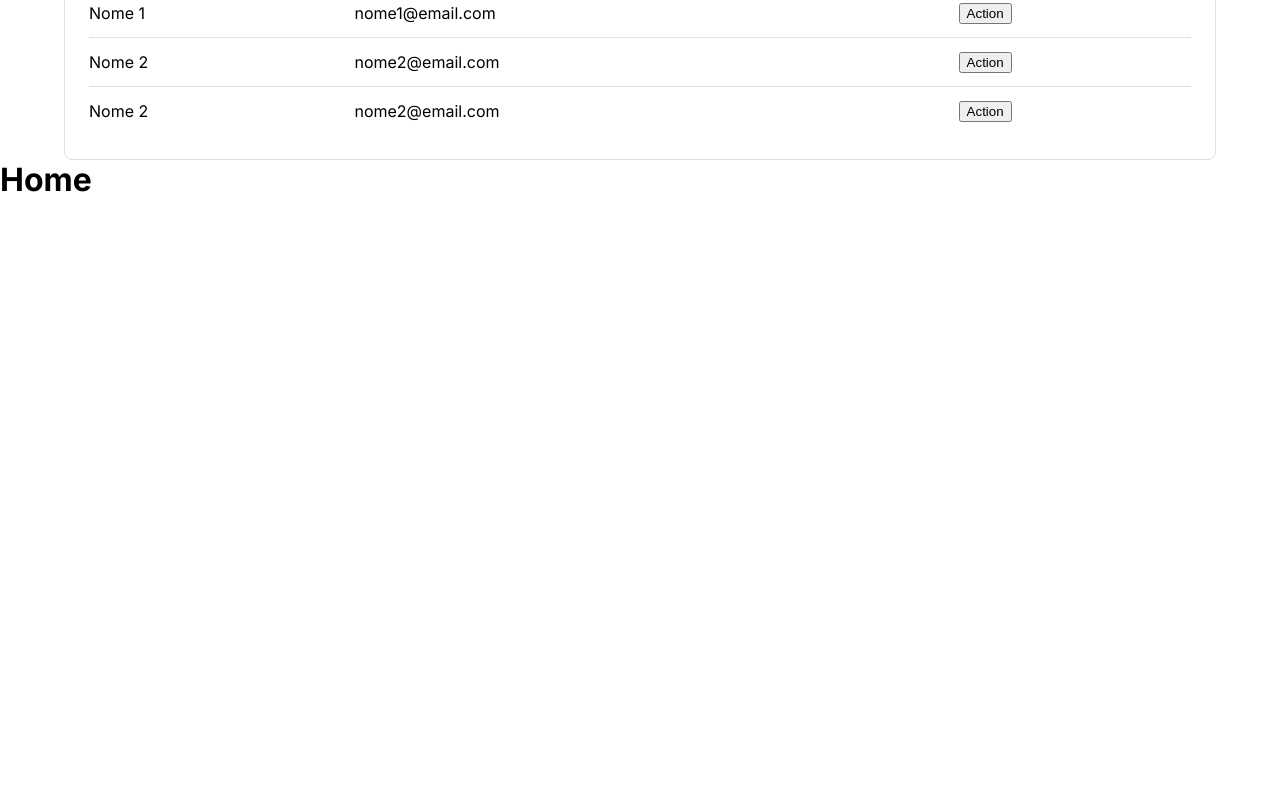
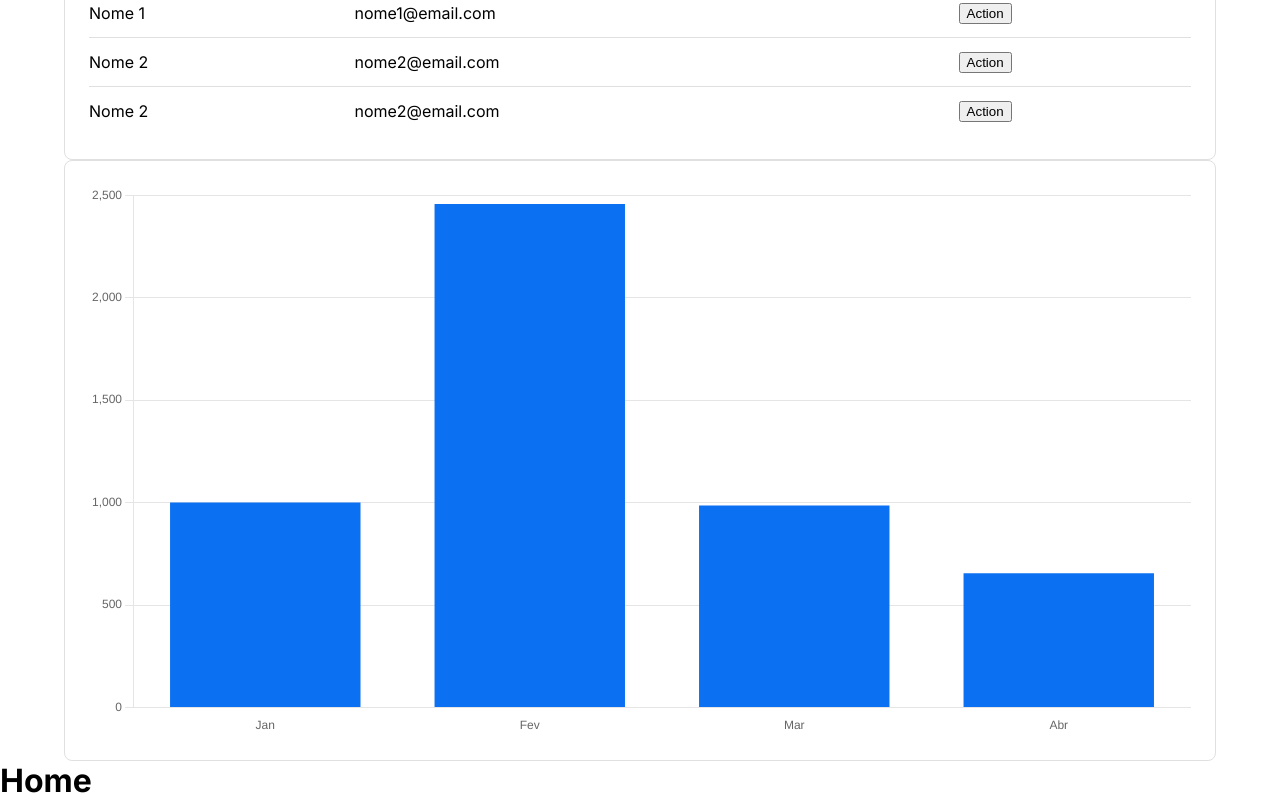
Before and after one commit to Alvaro6800/dnc-sales-dashboard-algs, a React (Vite) app: page /home in a window 1280 px wide. Shown: the part 522-1322 px from the top of the page. Before the commit the page ends 800 px from the top, so only its background shows below. Built offline with nearby package versions, Linux system fonts and the light colour scheme.

Commit message:
Feat: Chart Component

```diff
--- a/package.json
+++ b/package.json
@@ -14,7 +14,9 @@
     "@emotion/styled": "^11.14.0",
     "@mui/material": "^7.1.0",
     "@types/styled-components": "^5.1.34",
+    "chart.js": "^4.4.9",
     "react": "^19.1.0",
+    "react-chartjs-2": "^5.3.0",
     "react-dom": "^19.1.0",
     "react-router-dom": "^7.6.0",
     "styled-components": "^6.1.18"
--- /dev/null
+++ b/src/components/CustomChart.tsx
@@ -0,0 +1,83 @@
+import { useTheme } from 'styled-components'
+import {
+  Chart as ChartJS,
+  CategoryScale,
+  LinearScale,
+  BarElement,
+  PointElement,
+  LineElement,
+  Title,
+  Tooltip,
+  Legend,
+} from 'chart.js'
+import { Line } from 'react-chartjs-2'
+import { Bar } from 'react-chartjs-2'
+import type { CustomChartProps } from '@/types'
+
+ChartJS.register(
+  CategoryScale,
+  LinearScale,
+  BarElement,
+  PointElement,
+  LineElement,
+  Title,
+  Tooltip,
+  Legend
+)
+
+function CustomChart(props: CustomChartProps) {
+  const { data, labels, type } = props
+  const theme = useTheme()
+  const options = {
+    responsive: true,
+    scaleShowVerticalLines: false,
+    scales: {
+      x: {
+        border: {
+          display: false,
+        },
+        grid: {
+          display: false,
+        },
+        ticks: {
+          color: theme.typographies.subtitle,
+        },
+      },
+    },
+    y: {
+      border: {
+        display: false,
+      },
+      grid: {
+        color: theme.appDefaultStroke,
+      },
+      ticks: {
+        color: theme.typographies.subtitle,
+      },
+    },
+    plugins: {
+      legend: {
+        display: false,
+      },
+    },
+  }
+
+  const chartData = {
+    labels,
+    datasets: [
+      {
+        data: data,
+        borderColor: 'rgb(12, 112, 242)',
+        backgroundColor: 'rgba(12, 112, 242, 1)',
+      },
+    ],
+  }
+
+  return type === 'bar' ? (
+    <Bar options={options} data={chartData} />
+  ) : (
+    <Line options={options} data={chartData} />
+  )
+}
+
+export default CustomChart
--- a/src/components/index.ts
+++ b/src/components/index.ts
@@ -2,6 +2,7 @@
 export { default as FormComponent } from './FormComponent'
 export { default as Header } from './Header'
 export { default as CustomTable } from './CustomTable'
+export { default as CustomChart } from './CustomChart'
 export * from './BannerImage'
 export * from './CardComponent'
 export * from './Logo'
--- a/src/pages/Home.tsx
+++ b/src/pages/Home.tsx
@@ -1,4 +1,10 @@
-import { Header, CardComponent, AvatarList, CustomTable } from '@/components'
+import {
+  Header,
+  CardComponent,
+  AvatarList,
+  CustomChart,
+  CustomTable,
+} from '@/components'
 import { Container } from '@mui/material'
 import { currencyConverter } from '@/utils'
 
@@ -56,6 +62,13 @@
             rows={mockTableData.rows}
           />
         </CardComponent>
+        <CardComponent>
+          <CustomChart
+            labels={['Jan', 'Fev', 'Mar', 'Abr']}
+            data={[1000.12, 2456.54, 986.32, 654.89]}
+            type="bar"
+          />
+        </CardComponent>
       </Container>
       <h1>Home</h1>
     </>
--- /dev/null
+++ b/src/types/customChart.d.ts
@@ -0,0 +1,5 @@
+export interface CustomChartProps {
+  labels: string[]
+  data: number[]
+  type: 'line' | 'bar'
+}
--- a/src/types/index.ts
+++ b/src/types/index.ts
@@ -1,4 +1,5 @@
 export * from './avatarsList'
+export * from './customChart'
 export * from './customTable'
 export * from './formComponent'
 export * from './theme'
```
Also changed, not shown: 1 other file (tests, documents, lock files or other folders).
